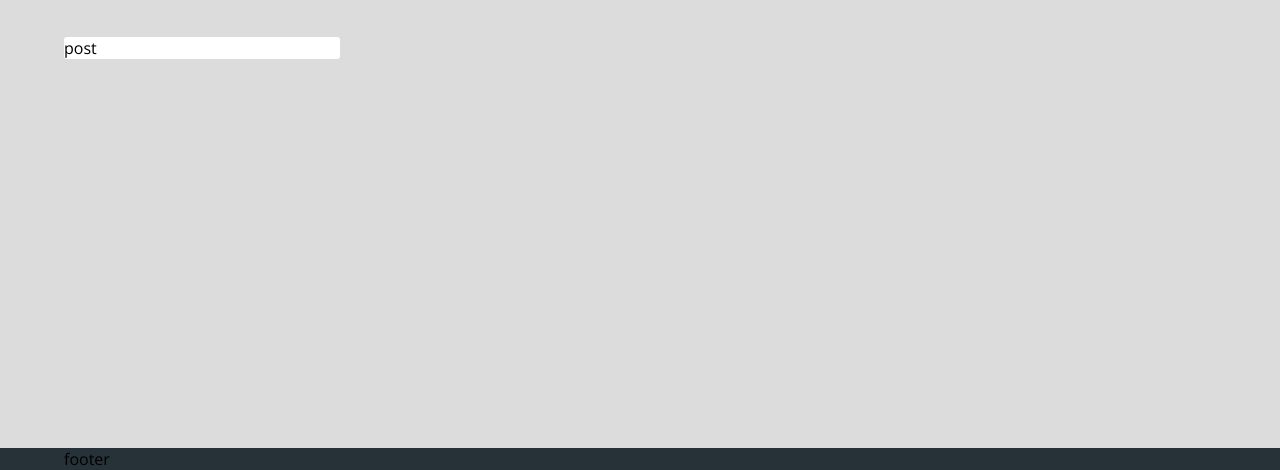
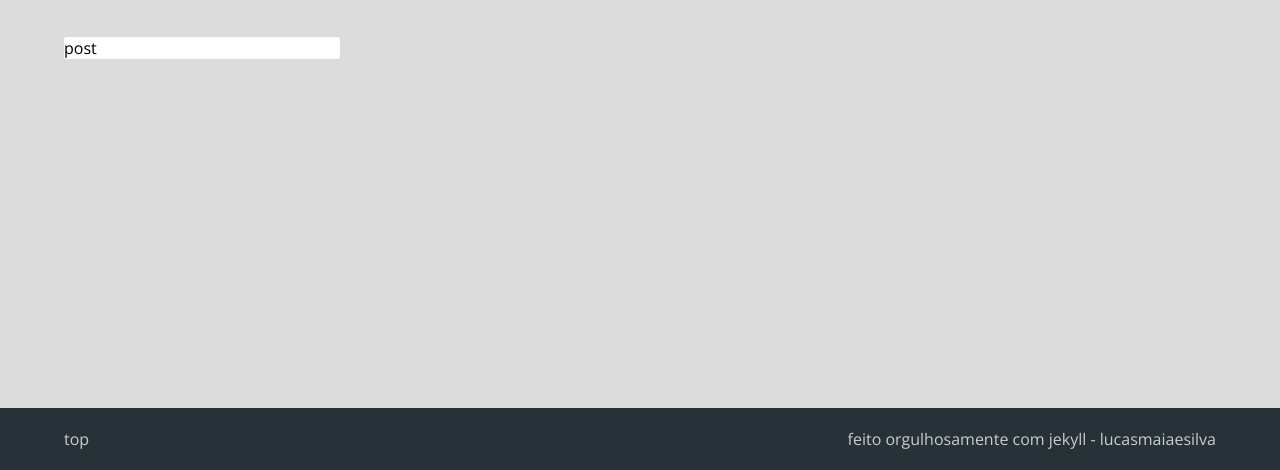
Before and after one commit to lucasmaiaesilva/static-front-boilerplate, a website built with webpack: page src/template.html in a window 1280 px wide. Shown: the part 330-800 px from the top of the page. Built offline with nearby package versions, Linux system fonts and the light colour scheme.

Commit message:
increasing content on footer and styling

```diff
--- a/src/stylus/footer.styl
+++ b/src/stylus/footer.styl
@@ -1,2 +1,7 @@
 footer
   background header-color
+  padding 20px 0
+  color #ccc
+  .footer-content
+    display flex
+    justify-content space-between
--- a/src/template.html
+++ b/src/template.html
@@ -63,7 +63,14 @@
   </div>
   <footer>
     <div class="container">
-      footer
+      <div class="footer-content">
+        <span class='top-icon'>
+          top
+        </span>
+        <span class='footer-content__description'>
+          feito orgulhosamente com jekyll - lucasmaiaesilva
+        </span>
+      </div>
     </div>
   </footer>
 </body>
```
